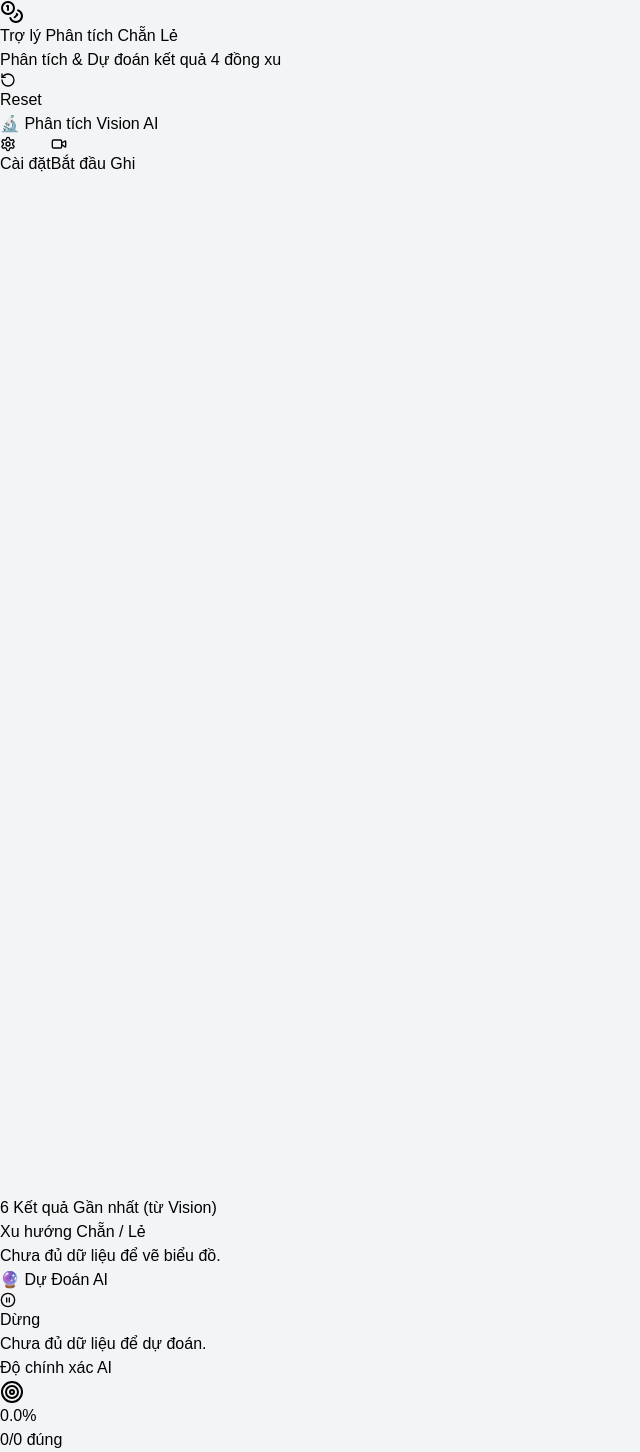
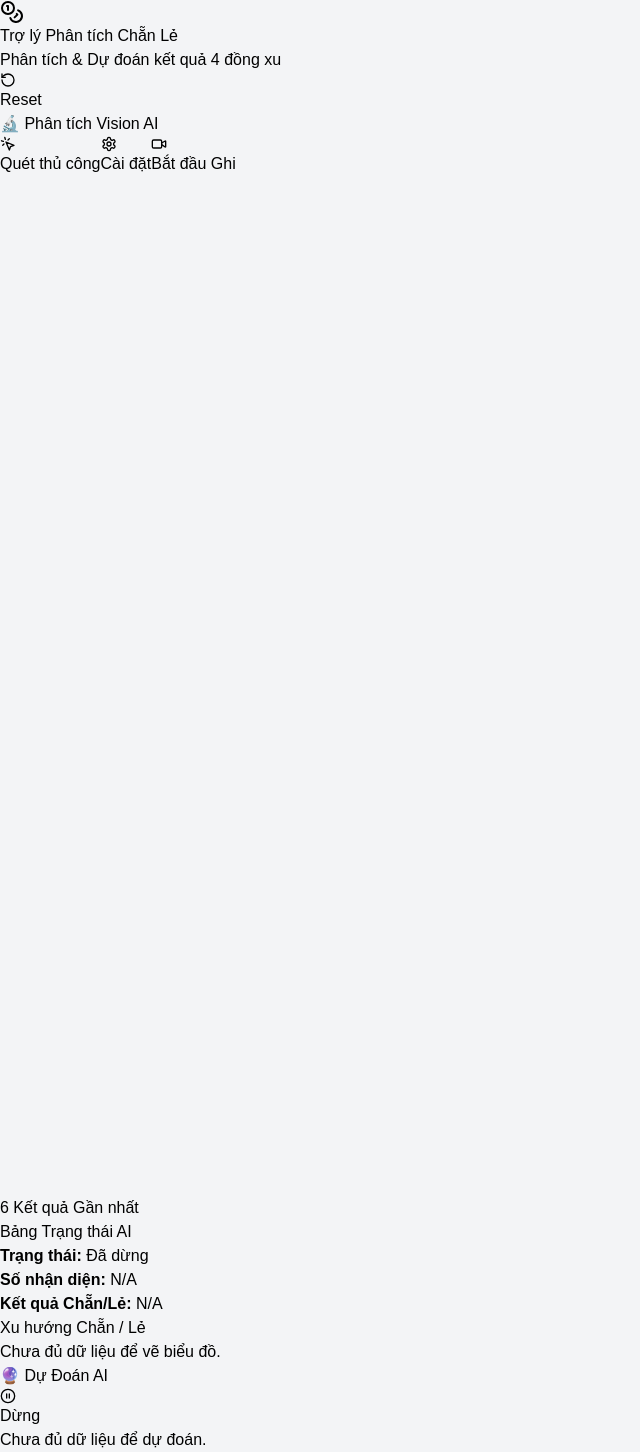
Before and after one commit to maxthan95/ung-dung-du-doan, a React (Vite) app: page / in a window 1280 px wide. Shown: the top 1452 px of the page, without its empty margins (0-640 px from the left). Built offline with nearby package versions, Linux system fonts and the light colour scheme.

Commit message:
Final version: Chan Le with timer trigger

```diff
--- a/src/App.jsx
+++ b/src/App.jsx
@@ -294,16 +294,7 @@ const VisionAnalyzer = ({ onVisionUpdate, results }) => {
     });
 
     const wasTimerRunning = useRef(false);
-
-    const isTimerFinished = (imageData) => {
-        const data = imageData.data; let darkPixels = 0;
-        for (let i = 0; i < data.length; i += 4) {
-            const brightness = 0.299 * data[i] + 0.587 * data[i + 1] + 0.114 * data[i + 2];
-            if (brightness < 50) darkPixels++;
-        }
-        // If the timer area is mostly dark, assume it's at 0 or finished
-        return (darkPixels / (data.length / 4)) > 0.7;
-    };
+    const [debugInfo, setDebugInfo] = useState({ status: 'Đã dừng', lastDigit: 'N/A', lastOutcome: 'N/A' });
 
     const recognizeDigit = (imageData) => {
         const data = imageData.data; let r = 0, g = 0, b = 0;
@@ -323,6 +314,48 @@ const VisionAnalyzer = ({ onVisionUpdate, results }) => {
         return [0, 2, 4].includes(digit) ? 'Chẵn' : 'Lẻ';
     };
 
+    const runFullScan = () => {
+        if (!isCapturing || !videoRef.current || videoRef.current.readyState < 2) {
+            alert("Chưa bắt đầu ghi hình hoặc video chưa sẵn sàng.");
+            return;
+        }
+
+        setDebugInfo({ status: 'Đang quét thủ công...', lastDigit: 'N/A', lastOutcome: 'N/A' });
+
+        const video = videoRef.current;
+        const canvas = canvasRef.current;
+        const ctx = canvas.getContext('2d', { willReadFrequently: true });
+        canvas.width = video.videoWidth;
+        canvas.height = video.videoHeight;
+        ctx.drawImage(video, 0, 0, canvas.width, canvas.height);
+
+        const r = settings.latest;
+        const latestImageData = ctx.getImageData((r.x / 100) * canvas.width, (r.y / 100) * canvas.height, (r.width / 100) * canvas.width, (r.height / 100) * canvas.height);
+        const currentDigit = recognizeDigit(latestImageData);
+        const currentResult = toChanLe(currentDigit);
+
+        setDebugInfo({ status: 'Hoàn tất quét.', lastDigit: currentDigit, lastOutcome: currentResult });
+
+        if (currentResult !== null) {
+            const h = settings.history;
+            const historyResults = [];
+            const cellWidth = ((h.width / 100) * canvas.width) / settings.cols;
+            const cellHeight = ((h.height / 100) * canvas.height) / settings.rows;
+
+            for (let row = 0; row < settings.rows; row++) {
+                for (let col = 0; col < settings.cols; col++) {
+                    const x = (h.x / 100) * canvas.width + col * cellWidth;
+                    const y = (h.y / 100) * canvas.height + row * cellHeight;
+                    const itemImageData = ctx.getImageData(x, y, cellWidth, cellHeight);
+                    const digit = recognizeDigit(itemImageData);
+                    const outcome = toChanLe(digit);
+                    if (outcome !== null) historyResults.push({outcome, redCount: digit});
+                }
+            }
+            onVisionUpdate({outcome: currentResult, redCount: currentDigit}, historyResults);
+        }
+    };
+
 
     const startCapture = async () => {
         try {
@@ -330,6 +363,7 @@ const VisionAnalyzer = ({ onVisionUpdate, results }) => {
             setStream(mediaStream);
             if (videoRef.current) videoRef.current.srcObject = mediaStream;
             setIsCapturing(true);
+            setDebugInfo({ status: 'Đang chờ đồng hồ...', lastDigit: 'N/A', lastOutcome: 'N/A' });
             if (!settings.latest || !settings.history || !settings.timer) {
                 setIsSettingsOpen(true);
             }
@@ -339,6 +373,7 @@ const VisionAnalyzer = ({ onVisionUpdate, results }) => {
     const stopCapture = () => {
         if (stream) stream.getTracks().forEach(track => track.stop());
         setStream(null); setIsCapturing(false); wasTimerRunning.current = false;
+        setDebugInfo({ status: 'Đã dừng', lastDigit: 'N/A', lastOutcome: 'N/A' });
     };
 
     const handleSaveSettings = (newSettings) => {
@@ -360,44 +395,29 @@ const VisionAnalyzer = ({ onVisionUpdate, results }) => {
 
                 const t = settings.timer;
                 const timerImageData = ctx.getImageData((t.x / 100) * canvas.width, (t.y / 100) * canvas.height, (t.width / 100) * canvas.width, (t.height / 100) * canvas.height);
-                const timerFinished = isTimerFinished(timerImageData);
+                // Simple timer logic: check for significant change, e.g., numbers appearing/disappearing
+                const averageBrightness = (imageData) => {
+                    const data = imageData.data; let sum = 0;
+                    for(let i=0; i<data.length; i+=4) sum += (data[i]+data[i+1]+data[i+2])/3;
+                    return sum / (data.length/4);
+                }
+                const currentBrightness = averageBrightness(timerImageData);
 
-                if (!timerFinished) {
+                const isTimerActive = currentBrightness > 40; // Assume timer is running if not mostly black
+
+                if (isTimerActive) {
                     wasTimerRunning.current = true;
+                    setDebugInfo(prev => ({ ...prev, status: 'Đang chờ đồng hồ...' }));
                 }
 
-                if (timerFinished && wasTimerRunning.current) {
+                if (!isTimerActive && wasTimerRunning.current) {
                     wasTimerRunning.current = false; // Trigger only once per cycle
-
-                    const r = settings.latest;
-                    const latestImageData = ctx.getImageData((r.x / 100) * canvas.width, (r.y / 100) * canvas.height, (r.width / 100) * canvas.width, (r.height / 100) * canvas.height);
-                    const currentDigit = recognizeDigit(latestImageData);
-                    const currentResult = toChanLe(currentDigit);
-
-                    const lastAppResult = results.length > 0 ? results[results.length - 1].outcome : null;
-                    if (currentResult !== null && currentResult !== lastAppResult) {
-                        const h = settings.history;
-                        const historyResults = [];
-                        const cellWidth = ((h.width / 100) * canvas.width) / settings.cols;
-                        const cellHeight = ((h.height / 100) * canvas.height) / settings.rows;
-
-                        for (let row = 0; row < settings.rows; row++) {
-                            for (let col = 0; col < settings.cols; col++) {
-                                const x = (h.x / 100) * canvas.width + col * cellWidth;
-                                const y = (h.y / 100) * canvas.height + row * cellHeight;
-                                const itemImageData = ctx.getImageData(x, y, cellWidth, cellHeight);
-                                const digit = recognizeDigit(itemImageData);
-                                const outcome = toChanLe(digit);
-                                if (outcome !== null) historyResults.push({outcome, redCount: digit});
+                    runFullScan();
                 }
-                        }
-                        onVisionUpdate({outcome: currentResult, redCount: currentDigit}, historyResults);
-                    }
-                }
-            }, 500); // Check twice per second
+            }, 1000); // Check once per second
         }
         return () => clearInterval(intervalId);
-    }, [isCapturing, settings, onVisionUpdate, results]);
+    }, [isCapturing, settings, results]); // Removed onVisionUpdate dependency to avoid re-creating interval
 
     const getRegionStyle = (region) => {
         if (!region) return {};
@@ -416,6 +436,10 @@ const VisionAnalyzer = ({ onVisionUpdate, results }) => {
             <div className="flex items-center justify-between mb-4">
                 <h2 className="text-lg font-semibold text-teal-800">🔬 Phân tích Vision AI</h2>
                 <div className="flex items-center gap-2">
+                    <button onClick={runFullScan} disabled={!isCapturing} className="flex items-center gap-2 px-3 py-2 rounded-lg text-sm font-medium text-white bg-indigo-500 hover:bg-indigo-600 disabled:opacity-50 disabled:cursor-not-allowed" title="Quét thủ công">
+                        <Icon name="MousePointerClick" size={16} />
+                        <span>Quét thủ công</span>
+                    </button>
                     <button onClick={() => setIsSettingsOpen(true)} disabled={!isCapturing} className="flex items-center gap-2 px-3 py-2 rounded-lg text-sm font-medium text-white bg-yellow-500 hover:bg-yellow-600 disabled:opacity-50 disabled:cursor-not-allowed" title="Cài đặt khu vực">
                         <Icon name="Settings" size={16} />
                         <span>Cài đặt</span>
@@ -435,8 +459,9 @@ const VisionAnalyzer = ({ onVisionUpdate, results }) => {
                     {settings.timer && <div className="absolute border-2 border-cyan-400" style={getRegionStyle(settings.timer)} />}
                 </div>
             </div>
-            <div className="mt-4">
-                <h4 className="text-xs font-bold text-gray-500 uppercase tracking-wider mb-2">6 Kết quả Gần nhất (từ Vision)</h4>
+             <div className="mt-4 grid grid-cols-1 md:grid-cols-2 gap-4">
+                <div>
+                    <h4 className="text-xs font-bold text-gray-500 uppercase tracking-wider mb-2">6 Kết quả Gần nhất</h4>
                     <div className="bg-gray-100 p-2 rounded-lg">
                         <div className="grid grid-cols-6 gap-2">
                             {results.slice(-6).map((result, index) => (
@@ -445,6 +470,15 @@ const VisionAnalyzer = ({ onVisionUpdate, results }) => {
                                     <span className="text-xs opacity-80">{result.redCount}</span>
                                 </div>
                             ))}
+                        </div>
+                    </div>
+                </div>
+                <div className="bg-gray-100 p-3 rounded-lg text-sm">
+                     <h4 className="text-xs font-bold text-gray-500 uppercase tracking-wider mb-2">Bảng Trạng thái AI</h4>
+                     <div className="space-y-1">
+                        <p><strong>Trạng thái:</strong> <span className="font-mono text-blue-600">{debugInfo.status}</span></p>
+                        <p><strong>Số nhận diện:</strong> <span className="font-mono text-blue-600">{debugInfo.lastDigit}</span></p>
+                        <p><strong>Kết quả Chẵn/Lẻ:</strong> <span className="font-mono text-blue-600">{debugInfo.lastOutcome}</span></p>
                      </div>
                 </div>
             </div>
@@ -607,7 +641,8 @@ export default function App() {
   };
 
   const handleVisionUpdate = (latestResult, historyResults) => {
-    const outcomes = results.map(r => r.outcome);
+    const currentFullHistory = results;
+    const outcomes = currentFullHistory.map(r => r.outcome);
 
     const newPerformance = { ...modelPerformance };
     if (outcomes.length > 1) {
@@ -674,7 +709,7 @@ export default function App() {
         redCount: res.redCount,
         timestamp: new Date().toLocaleTimeString(),
         isFromVision: true,
-        predictionAtFlip: prediction
+        predictionAtFlip: (index === newHistory.length - 1) ? prediction : null
     }));
     setResults(newFullResults);
   };
@@ -692,6 +727,9 @@ export default function App() {
     localStorage.setItem('chanLeModelPerformance', JSON.stringify(modelPerformance));
     if (isPredictionRunning) {
         analyzeAndPredict(results);
+    } else {
+        setPrediction(null);
+        setAnalysis(null);
     }
   }, [results, isPredictionRunning]);
 
```
Also changed, not shown: 5 other files (tests, documents, lock files or other folders). Lines whose indentation alone changed are shown as unchanged.
